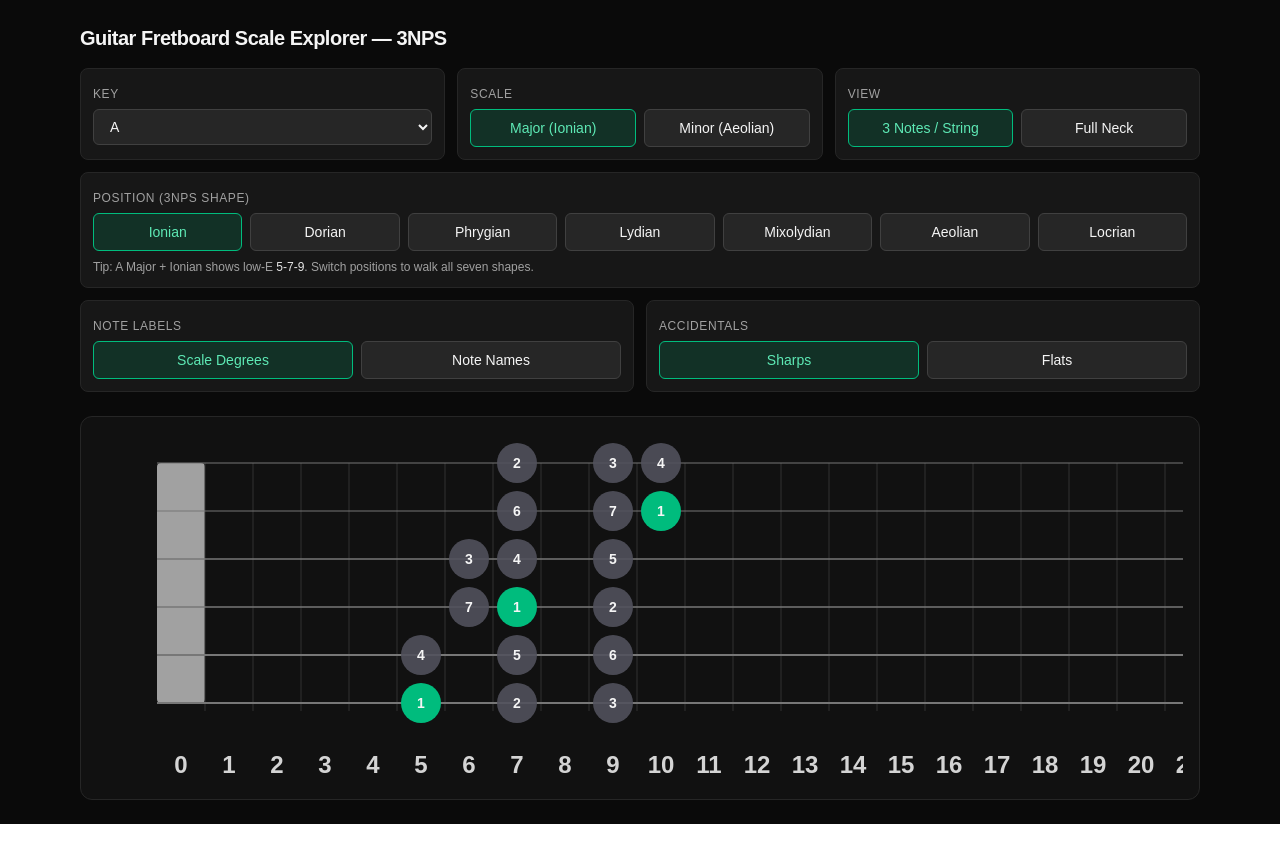
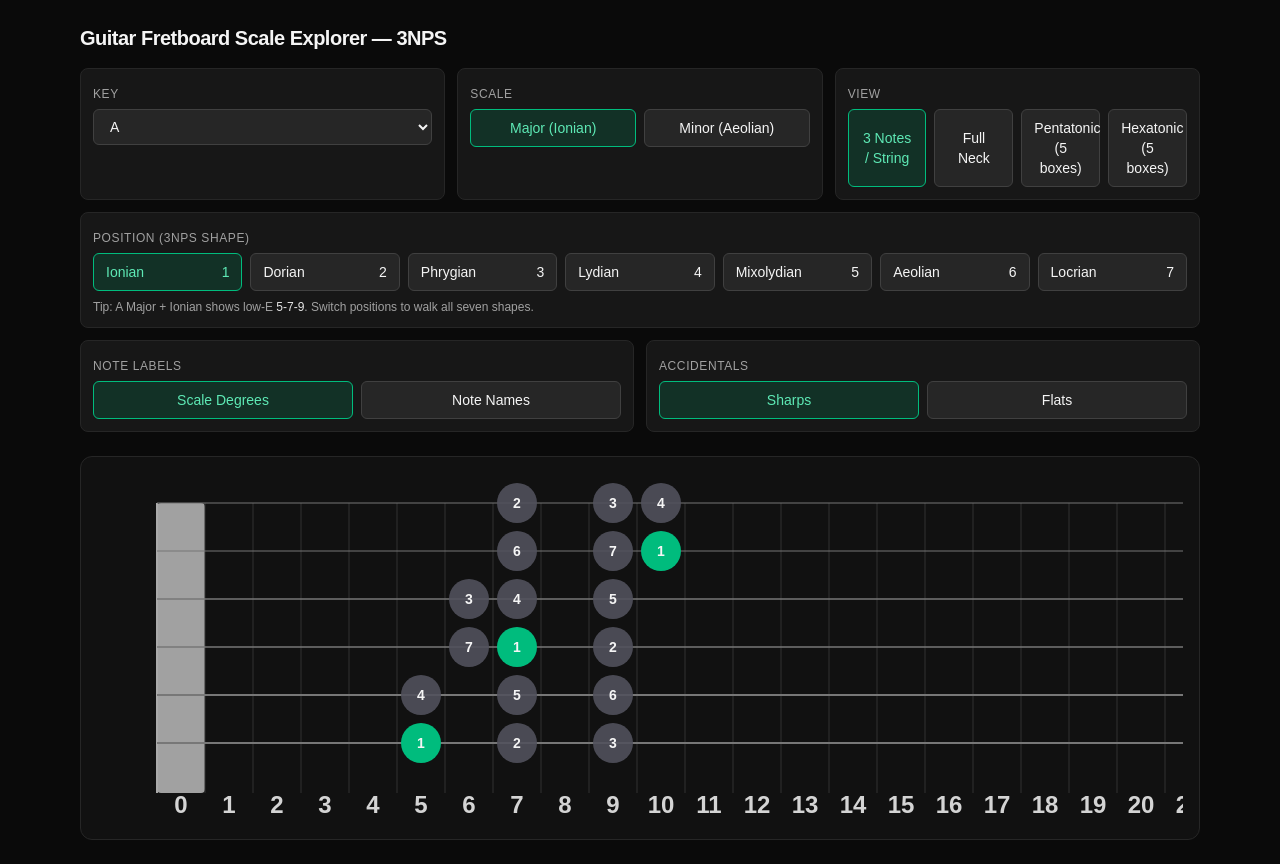
Before and after one commit to rembiti/scale-ninja, a Next.js app: page / in a window 1280 px wide. Before the commit the page ends 824 px from the top, so only its background shows below. Built offline with nearby package versions, Linux system fonts and the light colour scheme.

Commit message:
'init pentatonic and hexatonic'

```diff
--- a/app/page.tsx
+++ b/app/page.tsx
@@ -2,10 +2,13 @@
 
 import React, { useMemo, useState, useEffect } from "react";
 
-/** Tailwind-only • Player view (low-E at bottom) • Correct 3NPS • 7 positions */
+/** Tailwind-only • Player view (low-E at bottom) • Correct 3NPS • 7 positions
+ *  Plus Pent/Hex 5-box modes (minor-based), Box 1 anchored with root on low E
+ */
 
 type ScaleKind = "major" | "minor";
-type Position = 0 | 1 | 2 | 3 | 4 | 5 | 6; // Ionian..Locrian
+type Position = 0 | 1 | 2 | 3 | 4 | 5 | 6; // Ionian..Locrian (3NPS)
+type Position5 = 0 | 1 | 2 | 3 | 4; // 5-box sets
 
 const NOTE_NAMES_SHARP = [
   "C",
@@ -47,6 +50,10 @@ const SCALE_STEPS: Record<ScaleKind, number[]> = {
   major: [0, 2, 4, 5, 7, 9, 11], // Ionian
   minor: [0, 2, 3, 5, 7, 8, 10], // Aeolian (natural minor)
 };
+
+// Minor-derived sets for 5-box modes
+const MINOR_PENT_STEPS = [0, 3, 5, 7, 10]; // 1 b3 4 5 b7
+const MINOR_HEX_STEPS = [0, 2, 3, 5, 7, 10]; // 1 2 b3 4 5 b7
 
 // Intervals between adjacent strings in semitones (E→A=5, A→D=5, D→G=5, G→B=4, B→e=5)
 const STRING_INTERVALS = [5, 5, 5, 4, 5];
@@ -166,6 +173,109 @@ function build3NPS(
   return out;
 }
 
+/** Generic builder: N-notes-per-string shape walking scale degrees in order */
+function buildNPerString(
+  keyPc: number,
+  steps: number[],
+  startDeg: number,
+  notesPerString: number,
+  anchorLowEFret = 5
+): { string: number; fret: number; pc: number; degreeIdx: number }[] {
+  const totalNotes = 6 * notesPerString;
+  const firstPc = (keyPc + steps[startDeg]) % 12;
+  const firstFret = nearestFretForPcOnString(firstPc, 0, anchorLowEFret);
+  const out: { string: number; fret: number; pc: number; degreeIdx: number }[] = [];
+  let expectedFret = firstFret;
+  for (let j = 0; j < totalNotes; j++) {
+    const s = Math.floor(j / notesPerString);
+    const d = (startDeg + j) % steps.length;
+    const pc = (keyPc + steps[d]) % 12;
+    if (j > 0 && j % notesPerString === 0) {
+      expectedFret -= STRING_INTERVALS[s - 1];
+    } else if (j > 0) {
+      expectedFret += 2;
+    }
+    const fret = nearestFretForPcOnString(pc, s, expectedFret);
+    expectedFret = fret;
+    out.push({ string: s, fret, pc, degreeIdx: d });
+  }
+  return out;
+}
+
+/** Pentatonic 5-box (minor-based). Box 1 starts at root on low E. */
+function buildPent5(
+  keyPc: number,
+  box: Position5,
+  anchorLowEFret = 5
+) {
+  const startDeg = (0 + box) % MINOR_PENT_STEPS.length;
+  return buildNPerString(keyPc, MINOR_PENT_STEPS, startDeg, 2, anchorLowEFret);
+}
+
+/** Hexatonic (minor pent + 2) 5-box. Box 1 starts at root on low E.
+ *  Implementation: take the pentatonic box and add the 2nd degree only where
+ *  it naturally falls within the box's fret range (not forced onto every string).
+ */
+function buildHex5(
+  keyPc: number,
+  box: Position5,
+  anchorLowEFret = 5
+) {
+  // Base pent box
+  const pent = buildPent5(keyPc, box, anchorLowEFret);
+
+  // Overall box fret range
+  const boxMin = Math.min(...pent.map((p) => p.fret));
+  let boxMax = Math.max(...pent.map((p) => p.fret));
+
+  // Only extend range for Box 1 to include the 9th fret B on D string
+  if (box === 0) {
+    boxMax += 1; // minimal extension just for Box 1
+  }
+
+  const targetPc = (keyPc + 2) % 12; // the 2nd degree
+  const added: { string: number; fret: number; pc: number }[] = [];
+
+  // For each string, check if the 2nd degree falls within the box range
+  for (let s = 0; s < 6; s++) {
+    const openPc = OPEN_STRINGS_PC[s];
+    const base = (targetPc - openPc + 120) % 12; // first occurrence >=0
+
+    // Find all possible fret positions for the 2nd degree on this string
+    for (let k = 0; k <= 3; k++) {
+      const fret = base + 12 * k;
+      if (fret > 24) break;
+
+      // Only add if it falls within the pentatonic box range
+      if (fret >= boxMin && fret <= boxMax) {
+        // Check if this note isn't already in the pentatonic set
+        const alreadyExists = pent.some(p => p.string === s && p.fret === fret);
+        if (!alreadyExists) {
+          added.push({ string: s, fret, pc: targetPc });
+          break; // Only add one occurrence per string
+        }
+      }
+    }
+  }
+
+  // Merge and remap degreeIdx to hex indices for all points
+  const merged = [
+    ...pent.map((p) => {
+      const interval = (p.pc - keyPc + 12) % 12;
+      const idx = MINOR_HEX_STEPS.indexOf(interval);
+      return { ...p, degreeIdx: idx };
+    }),
+    ...added.map((q) => ({
+      string: q.string,
+      fret: q.fret,
+      pc: q.pc,
+      degreeIdx: MINOR_HEX_STEPS.indexOf(2),
+    })),
+  ];
+
+  return merged;
+}
+
 /** Build full-neck set (all positions) */
 function buildFullNeck(
   keyPc: number,
@@ -191,7 +301,7 @@ function buildFullNeck(
 export default function Page() {
   const [keyName, setKeyName] = useState("A");
   const [scale, setScale] = useState<ScaleKind>("major");
-  const [mode, setMode] = useState<"3nps" | "full">("3nps");
+  const [mode, setMode] = useState<"3nps" | "full" | "pent5" | "hex5">("3nps");
   const [useFlats, setUseFlats] = useState(false);
   const [labelMode, setLabelMode] = useState<"note" | "degree">("degree");
   const [position, setPosition] = useState<Position>(0); // Ionian
@@ -200,6 +310,8 @@ export default function Page() {
 
   const points = useMemo(() => {
     if (mode === "3nps") return build3NPS(keyPc, scale, position, 5);
+    if (mode === "pent5") return buildPent5(keyPc, (position % 5) as Position5, 5);
+    if (mode === "hex5") return buildHex5(keyPc, (position % 5) as Position5, 5);
     return buildFullNeck(keyPc, scale, 21);
   }, [keyPc, scale, mode, position]);
 
@@ -265,8 +377,8 @@ export default function Page() {
           </Field>
 
           <Field label="View">
-            <div className="mt-1 flex gap-2">
-              {(["3nps", "full"] as const).map((m) => (
+            <div className="mt-1 grid grid-cols-2 gap-2 md:grid-cols-4">
+              {(["3nps", "full", "pent5", "hex5"] as const).map((m) => (
                 <button
                   key={m}
                   onClick={() => setMode(m)}
@@ -277,7 +389,13 @@ export default function Page() {
                       : "bg-neutral-800 border-neutral-700 hover:bg-neutral-700/60",
                   ].join(" ")}
                 >
-                  {m === "3nps" ? "3 Notes / String" : "Full Neck"}
+                  {m === "3nps"
+                    ? "3 Notes / String"
+                    : m === "full"
+                    ? "Full Neck"
+                    : m === "pent5"
+                    ? "Pentatonic (5 boxes)"
+                    : "Hexatonic (5 boxes)"}
                 </button>
               ))}
             </div>
@@ -299,7 +417,10 @@ export default function Page() {
                       : "bg-neutral-800 border-neutral-700 hover:bg-neutral-700/60",
                   ].join(" ")}
                 >
-                  {name}
+                  <div className="flex justify-between">
+                    <span>{name}</span>
+                    <span>{idx + 1}</span>
+                  </div>
                 </button>
               ))}
             </div>
@@ -307,6 +428,32 @@ export default function Page() {
               Tip: A Major + Ionian shows low-E{" "}
               <span className="text-neutral-200">5-7-9</span>. Switch positions
               to walk all seven shapes.
+            </p>
+          </Field>
+        )}
+        {(mode === "pent5" || mode === "hex5") && (
+          <Field label={mode === "pent5" ? "Position (Pentatonic boxes)" : "Position (Hexatonic boxes)"} className="mt-3">
+            <div className="mt-1 grid grid-cols-2 gap-2 sm:grid-cols-5">
+              {Array.from({ length: 5 }).map((_, idx) => (
+                <button
+                  key={idx}
+                  onClick={() => setPosition(idx as Position)}
+                  className={[
+                    "rounded-md px-3 py-2 text-sm border",
+                    position % 5 === idx
+                      ? "bg-emerald-600/20 border-emerald-500 text-emerald-300"
+                      : "bg-neutral-800 border-neutral-700 hover:bg-neutral-700/60",
+                  ].join(" ")}
+                >
+                  <div className="flex justify-between">
+                    <span>Box {idx + 1}</span>
+                    <span>{idx + 1}</span>
+                  </div>
+                </button>
+              ))}
+            </div>
+            <p className="mt-2 text-xs text-neutral-400">
+              Minor-based boxes. Box 1 anchors the root on low E near the 5th fret.
             </p>
           </Field>
         )}
@@ -370,6 +517,7 @@ export default function Page() {
             scale={scale}
             labelMode={labelMode}
             useFlats={useFlats}
+            mode={mode}
           />
         </div>
       </div>
@@ -408,6 +556,7 @@ function Fretboard({
   scale,
   labelMode,
   useFlats,
+  mode,
 }: {
   points: { string: number; fret: number; pc: number; degreeIdx: number }[];
   minFret: number;
@@ -416,6 +565,7 @@ function Fretboard({
   scale: ScaleKind;
   labelMode: "note" | "degree";
   useFlats: boolean;
+  mode: "3nps" | "full" | "pent5" | "hex5";
 }) {
   // Responsive bubble radius (matches Tailwind sizes below)
   // base (mobile): w-14 -> 56px diameter -> r=28
@@ -509,7 +659,7 @@ function Fretboard({
                 x={x}
                 y={padV}
                 width={fretW}
-                height={(height - padBottom) - padV}
+                height={height - padV * 2}
                 className={
                   isOpenSpace ? "fill-neutral-400" : "fill-transparent"
                 }
@@ -525,7 +675,7 @@ function Fretboard({
             x1={0}
             y1={padV}
             x2={0}
-            y2={visY(stringCount - 1)}
+            y2={height - padV}
             stroke={strokeNut}
             strokeWidth={minFret === 0 ? 4 : 2}
           />
@@ -537,7 +687,7 @@ function Fretboard({
                 x1={x}
                 y1={padV}
                 x2={x}
-                y2={height - padBottom + 8}
+                y2={height - padV}
                 stroke={strokeFret}
               />
             );
@@ -587,14 +737,20 @@ function Fretboard({
           const x = padL + (p.fret - displayMinFret + 0.5) * fretW;
           const y = visY(p.string);
           const isRoot = p.pc === keyPc;
+          const currentSteps =
+            mode === "pent5"
+              ? MINOR_PENT_STEPS
+              : mode === "hex5"
+              ? MINOR_HEX_STEPS
+              : SCALE_STEPS[scale];
           const label =
             labelMode === "degree"
-              ? isRoot
-                ? "1"
-                : String(
-                    (p.degreeIdx + 1 - SCALE_STEPS[scale].indexOf(0) + 7) % 7 ||
-                      7
-                  )
+              ? (() => {
+                  const len = currentSteps.length;
+                  const zeroIdx = currentSteps.indexOf(0);
+                  const degNum = ((p.degreeIdx - zeroIdx + len) % len) + 1;
+                  return String(degNum);
+                })()
               : pcToName(p.pc);
           return (
             <div
```
